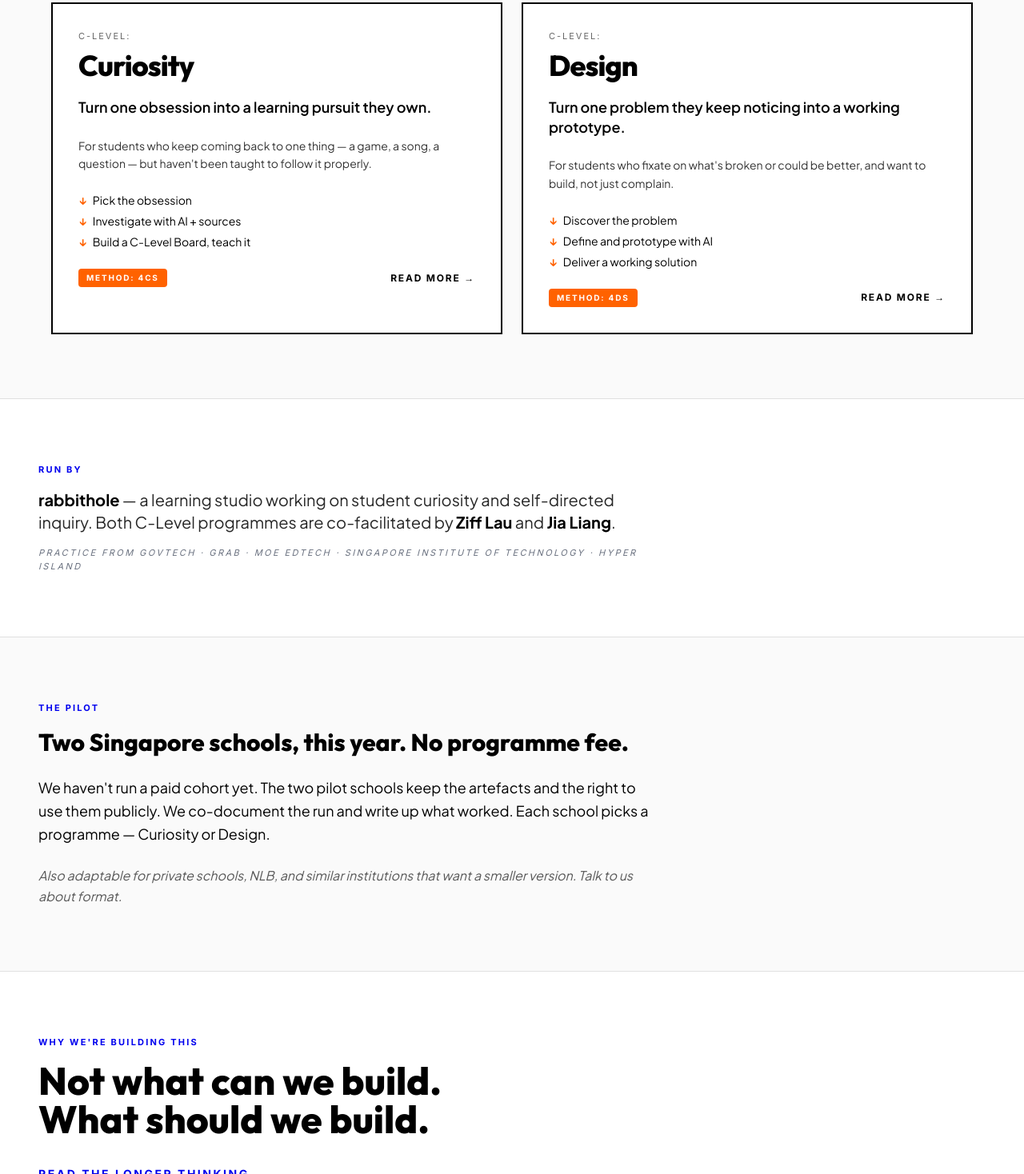
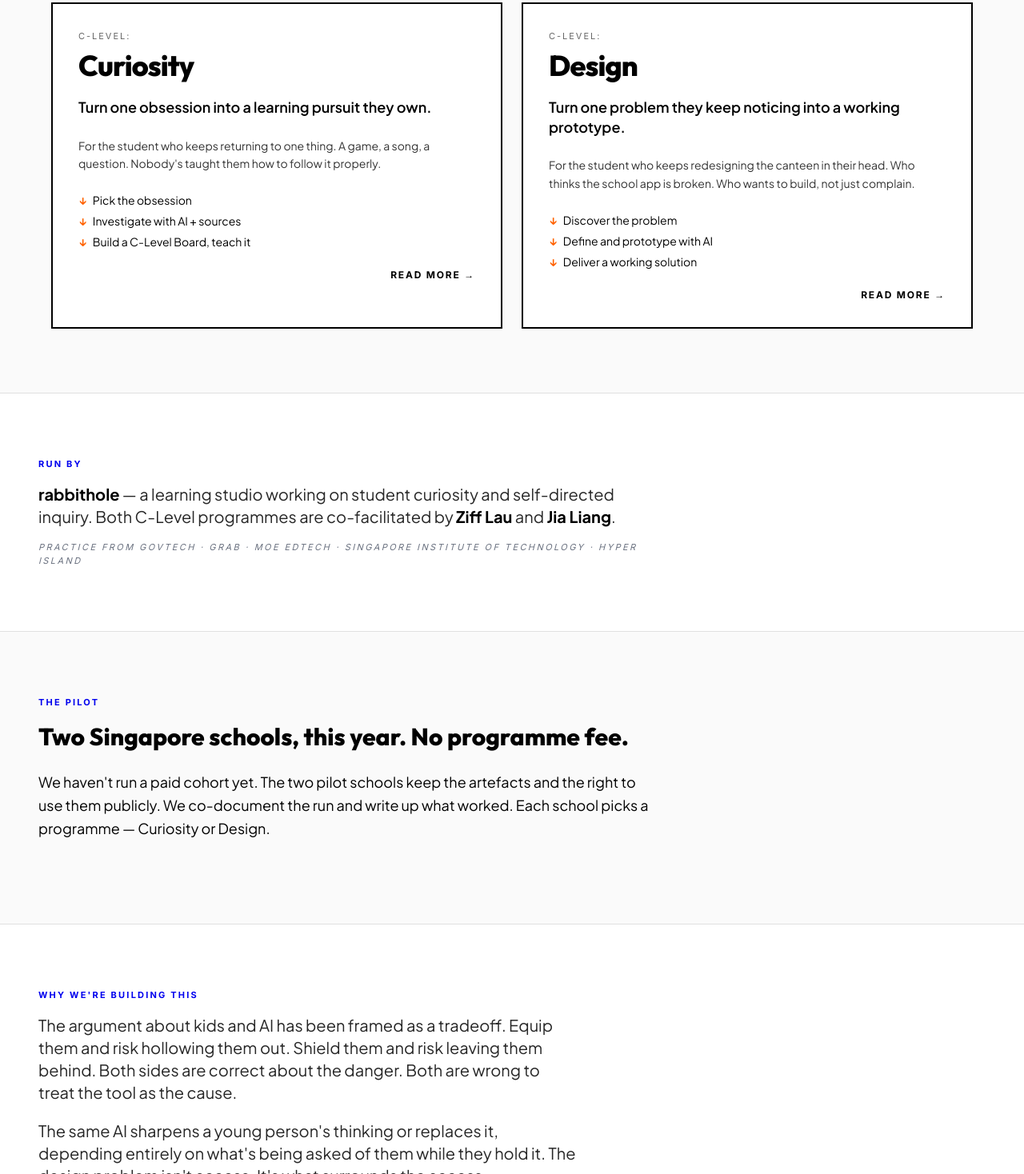
Before and after one commit to prettymanly/rabbithole, a plain HTML site: page index.html in a window 1280 px wide. Shown: the part 1332-2800 px from the top of the page at 80% size. Drawn offline with nearby package versions, Linux system fonts and the light colour scheme.

Commit message:
Hub rewrite: tighter copy throughout, new manifesto opening
Hero
- "test knowledge / test analysis" → "test recall / test reasoning"

Two C-Levels chooser
- "starts from" → "starts with"
- Curiosity card body rewritten to singular voice
- Design card body now concrete: "redesigning the canteen in their head /
  thinks the school app is broken / wants to build, not just complain"
- Method badges (4Cs / 4Ds) dropped from cards — visual noise on hub;
  they still live on each programme page

The Pilot
- Removed the "private schools / NLB" italic line. Pilot is two
  Singapore schools, full stop.

Why-tease
- "Not what can we build / What should we build" punchline replaced with
  the new framing about the AI tradeoff and what surrounds the access.
- "Read the longer thinking →" → "Read the manifesto →"

Hero scale (text-mega → text-huge) and orange "C-Levels" already applied
in the previous local edit; preserved.

```diff
--- a/index.html
+++ b/index.html
@@ -81,8 +81,8 @@
 <section class="relative min-h-[88vh] flex flex-col justify-center px-6 md:px-12 pt-28 pb-20 bg-white">
   <div class="relative z-10 max-w-5xl">
     <h1 class="font-outfit text-huge leading-[0.95] tracking-tighter mb-12">
-      O-Levels test knowledge.<br/>
-      A-Levels test analysis.<br/>
+      O-Levels test recall.<br/>
+      A-Levels test reasoning.<br/>
       <span class="text-orange">C-Levels</span> train the thinking<br/>
       AI can't do for them.
     </h1>
@@ -115,8 +115,8 @@
   <div class="max-w-6xl mx-auto">
     <span class="section-label">TWO C-LEVELS · PICK YOUR FIT</span>
     <h2 class="font-outfit text-big mb-14 leading-tight">
-      One starts from an obsession.<br/>
-      One starts from a problem.<br/>
+      One starts with an obsession.<br/>
+      One starts with a problem.<br/>
       <span class="text-orange">Both end with a student who can teach it back.</span>
     </h2>
 
@@ -126,14 +126,13 @@
         <p class="font-inter text-[11px] uppercase tracking-[0.18em] text-black/60 group-hover:text-white/60 mb-2">C-Level:</p>
         <h3 class="font-outfit text-3xl md:text-4xl font-extrabold mb-5 leading-tight tracking-tight">Curiosity</h3>
         <p class="font-display text-lg font-semibold mb-6 leading-snug">Turn one obsession into a learning pursuit they own.</p>
-        <p class="font-display text-sm leading-relaxed opacity-80 mb-6">For students who keep coming back to one thing — a game, a song, a question — but haven't been taught to follow it properly.</p>
+        <p class="font-display text-sm leading-relaxed opacity-80 mb-6">For the student who keeps returning to one thing. A game, a song, a question. Nobody's taught them how to follow it properly.</p>
         <ul class="space-y-1.5 font-display text-sm mb-6">
           <li class="flex items-start"><span class="text-orange font-bold mr-2">↓</span>Pick the obsession</li>
           <li class="flex items-start"><span class="text-orange font-bold mr-2">↓</span>Investigate with AI + sources</li>
           <li class="flex items-start"><span class="text-orange font-bold mr-2">↓</span>Build a C-Level Board, teach it</li>
         </ul>
-        <div class="flex items-center justify-between">
-          <span class="method-badge">Method: 4Cs</span>
+        <div class="flex items-center justify-end">
           <span class="font-inter text-xs font-bold uppercase tracking-[0.15em] group-hover:underline">Read more →</span>
         </div>
       </a>
@@ -143,14 +142,13 @@
         <p class="font-inter text-[11px] uppercase tracking-[0.18em] text-black/60 group-hover:text-white/60 mb-2">C-Level:</p>
         <h3 class="font-outfit text-3xl md:text-4xl font-extrabold mb-5 leading-tight tracking-tight">Design</h3>
         <p class="font-display text-lg font-semibold mb-6 leading-snug">Turn one problem they keep noticing into a working prototype.</p>
-        <p class="font-display text-sm leading-relaxed opacity-80 mb-6">For students who fixate on what's broken or could be better, and want to build, not just complain.</p>
+        <p class="font-display text-sm leading-relaxed opacity-80 mb-6">For the student who keeps redesigning the canteen in their head. Who thinks the school app is broken. Who wants to build, not just complain.</p>
         <ul class="space-y-1.5 font-display text-sm mb-6">
           <li class="flex items-start"><span class="text-orange font-bold mr-2">↓</span>Discover the problem</li>
           <li class="flex items-start"><span class="text-orange font-bold mr-2">↓</span>Define and prototype with AI</li>
           <li class="flex items-start"><span class="text-orange font-bold mr-2">↓</span>Deliver a working solution</li>
         </ul>
-        <div class="flex items-center justify-between">
-          <span class="method-badge">Method: 4Ds</span>
+        <div class="flex items-center justify-end">
           <span class="font-inter text-xs font-bold uppercase tracking-[0.15em] group-hover:underline">Read more →</span>
         </div>
       </a>
@@ -179,9 +177,6 @@
     <p class="font-display text-lg leading-relaxed text-black/82 mb-6">
       We haven't run a paid cohort yet. The two pilot schools keep the artefacts and the right to use them publicly. We co-document the run and write up what worked. Each school picks a programme — Curiosity or Design.
     </p>
-    <p class="font-display italic text-base text-black/65 leading-relaxed">
-      Also adaptable for private schools, NLB, and similar institutions that want a smaller version. Talk to us about format.
-    </p>
   </div>
 </section>
 
@@ -189,11 +184,9 @@
 <section class="px-6 md:px-12 py-20 bg-white">
   <div class="max-w-3xl">
     <span class="section-label">WHY WE'RE BUILDING THIS</span>
-    <p class="font-outfit text-3xl md:text-5xl font-extrabold leading-[1.05] mb-8">
-      Not what can we build.<br/>
-      What should we build.
-    </p>
-    <a href="/why" class="font-inter text-sm font-bold uppercase tracking-[0.18em] text-blue hover:underline">Read the longer thinking →</a>
+    <p class="font-display text-lg md:text-xl leading-relaxed text-black/85 mb-5 max-w-2xl">The argument about kids and AI has been framed as a tradeoff. Equip them and risk hollowing them out. Shield them and risk leaving them behind. Both sides are correct about the danger. Both are wrong to treat the tool as the cause.</p>
+    <p class="font-display text-lg md:text-xl leading-relaxed text-black/85 mb-8 max-w-2xl">The same AI sharpens a young person's thinking or replaces it, depending entirely on what's being asked of them while they hold it. The design problem isn't access. It's what surrounds the access.</p>
+    <a href="/why" class="font-inter text-sm font-bold uppercase tracking-[0.18em] text-blue hover:underline">Read the manifesto →</a>
   </div>
 </section>
 
```
